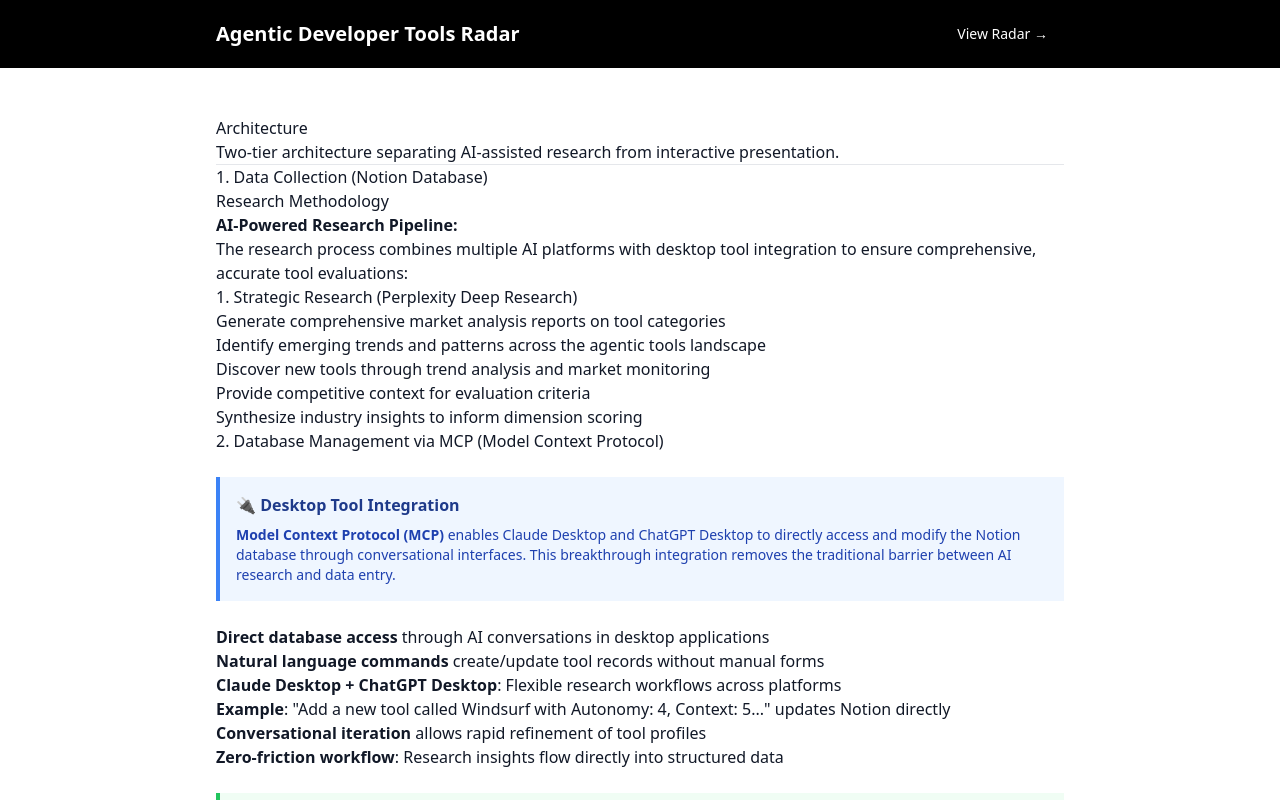
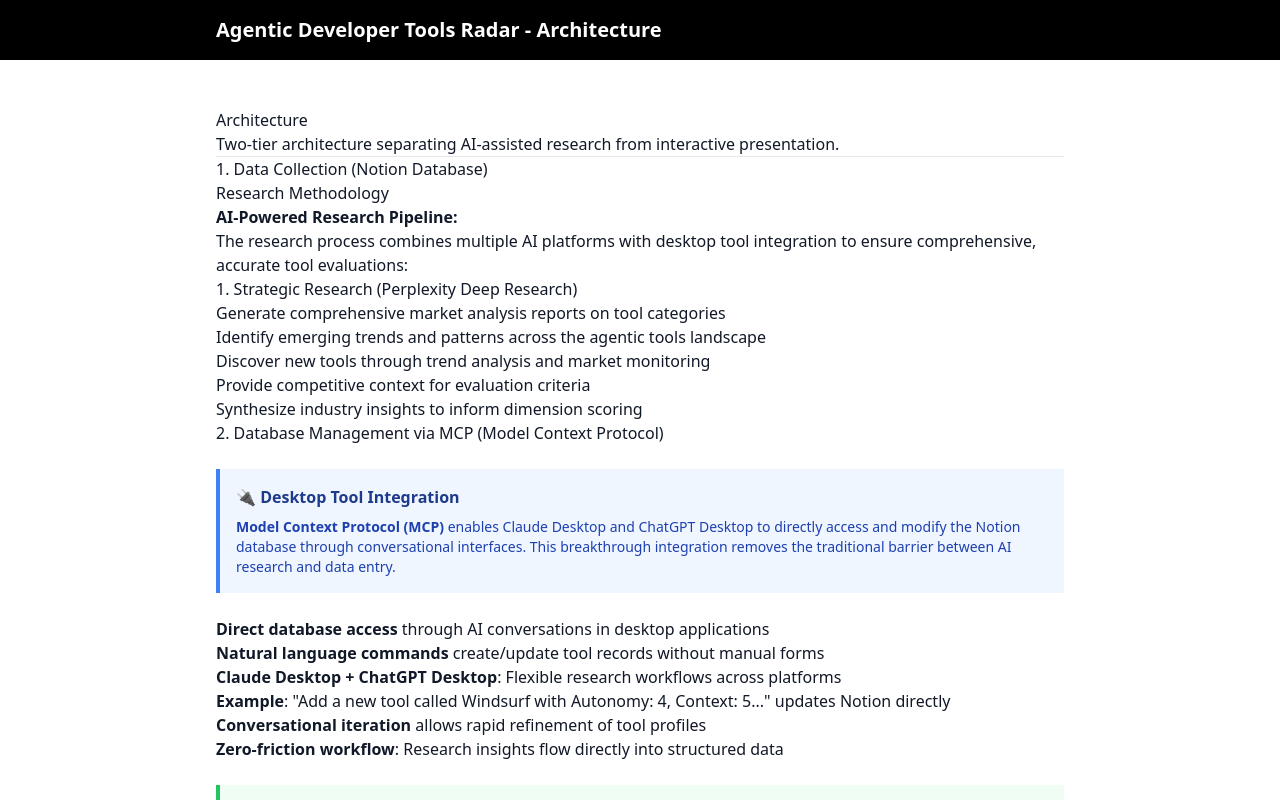
Before and after one commit to wwtdigital/agentic-tools-radar, a Next.js app: page /architecture in a window 1280 px wide. Shown: the top 800 px of the page. Built offline with nearby package versions, Linux system fonts and the light colour scheme.

Commit message:
Remove navigation button from architecture page

```diff
--- a/src/app/architecture/page.tsx
+++ b/src/app/architecture/page.tsx
@@ -18,12 +18,7 @@
       {/* Header */}
       <nav className="w-full bg-black text-white">
         <div className="mx-auto max-w-4xl px-6 py-4">
-          <div className="flex items-center justify-between">
-            <h1 className="text-xl font-bold">Agentic Developer Tools Radar</h1>
-            <a href="/radar" className="px-4 py-2 rounded transition-colors hover:bg-slate-700 text-sm font-medium">
-              View Radar →
-            </a>
-          </div>
+          <h1 className="text-xl font-bold">Agentic Developer Tools Radar - Architecture</h1>
         </div>
       </nav>
 
```
